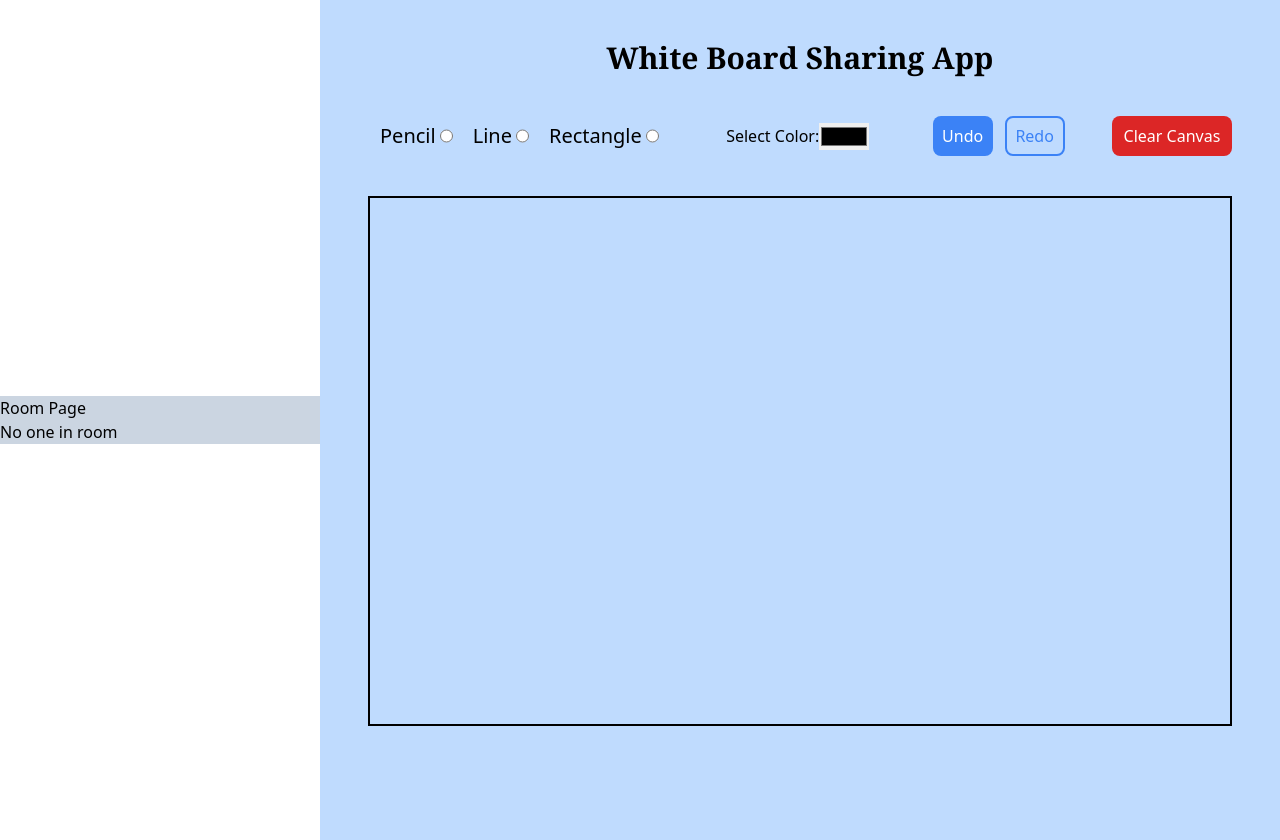
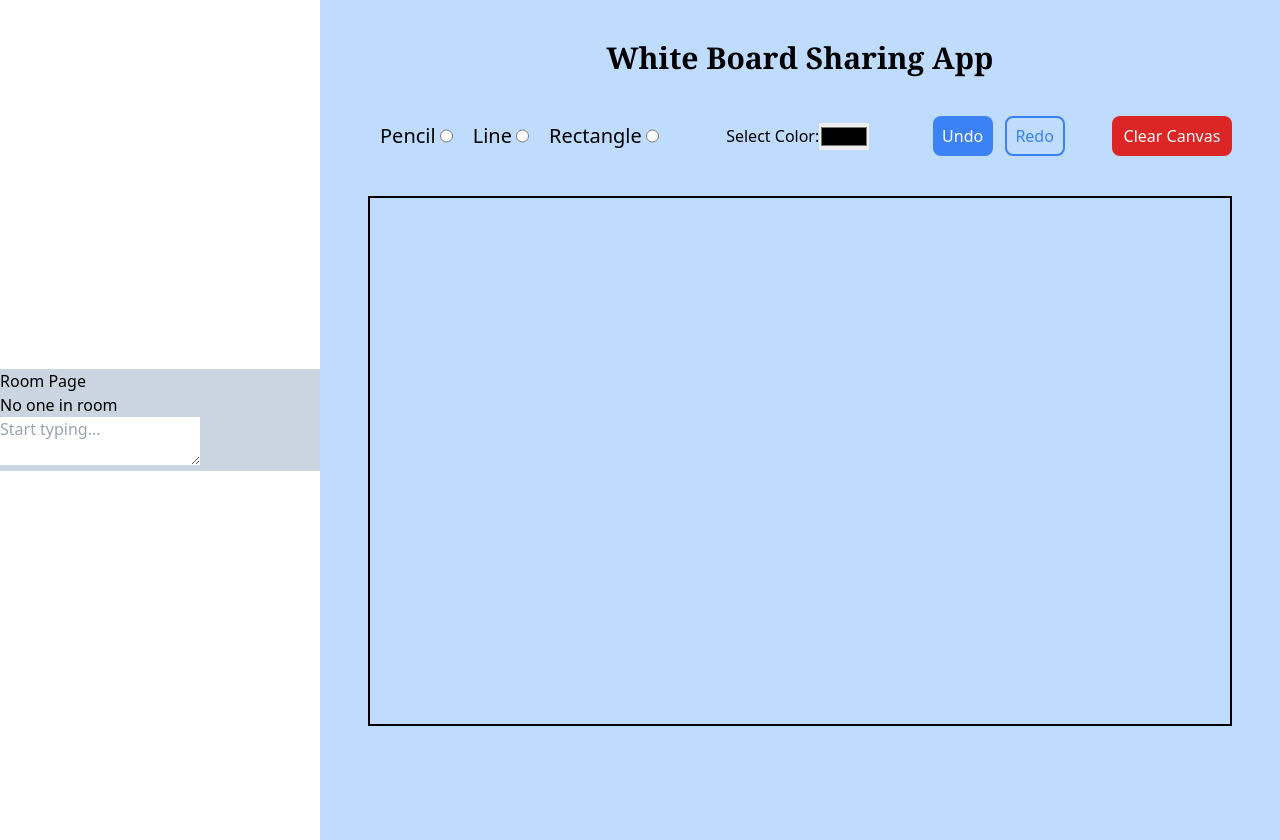
Before and after one commit to mahesh-barapatre/Sarthi2.0, a React (Vite) app in the folder client/: page /1 in a window 1280 px wide. Built offline with nearby package versions, Linux system fonts and the light colour scheme; no server answers.

Commit message:
notepad added

```diff
--- /dev/null
+++ b/client/src/components/Notes.jsx
@@ -0,0 +1,39 @@
+import React, { useEffect, useState } from 'react'
+
+function Notes({ socket }) {
+
+    const [content, setContent] = useState('');
+
+   useEffect(() => {
+     socket.on('contentChange', (newContent) => {
+          console.log(newContent)
+            setContent(newContent);
+        });
+
+        // Clean up the event listener when the component unmounts
+        return () => {
+            socket.off('contentChange');
+        };
+    }, [socket]); // Include socket in the dependency array to ensure the effect runs when socket changes
+
+
+   const handleInputChange = (e) => {
+        const newContent = e.target.value;
+        setContent(newContent);
+
+            socket.emit('contentChange', newContent);
+    };
+
+   return (
+    <div className="notepad">
+      <textarea
+        className="notepad-content"
+        value={content}
+        onChange={handleInputChange}
+        placeholder="Start typing..."
+      />
+    </div>
+  );
+}
+
+export default Notes
--- a/client/src/components/Room.jsx
+++ b/client/src/components/Room.jsx
@@ -2,6 +2,7 @@ import React, { useEffect, useCallback, useState } from "react";
 import ReactPlayer from "react-player";
 import peer from "../service/peer";
 import JoinRoom from "./JoinRoom";
+import Notes from "./Notes";
 
 const RoomPage = ({socket, user, roomId}) => {
   const [remoteSocketId, setRemoteSocketId] = useState(null);
@@ -140,7 +141,8 @@ return (
             url={remoteStream}
           />
         </>
-        )}
+      )}
+      <Notes socket={ socket } />
       </div>
       <div className="w-3/4 bg-blue-200">
         <JoinRoom socket={socket} user={user} roomId={roomId} />
```
Also changed, not shown: 1 other file (tests, documents, lock files or other folders).
